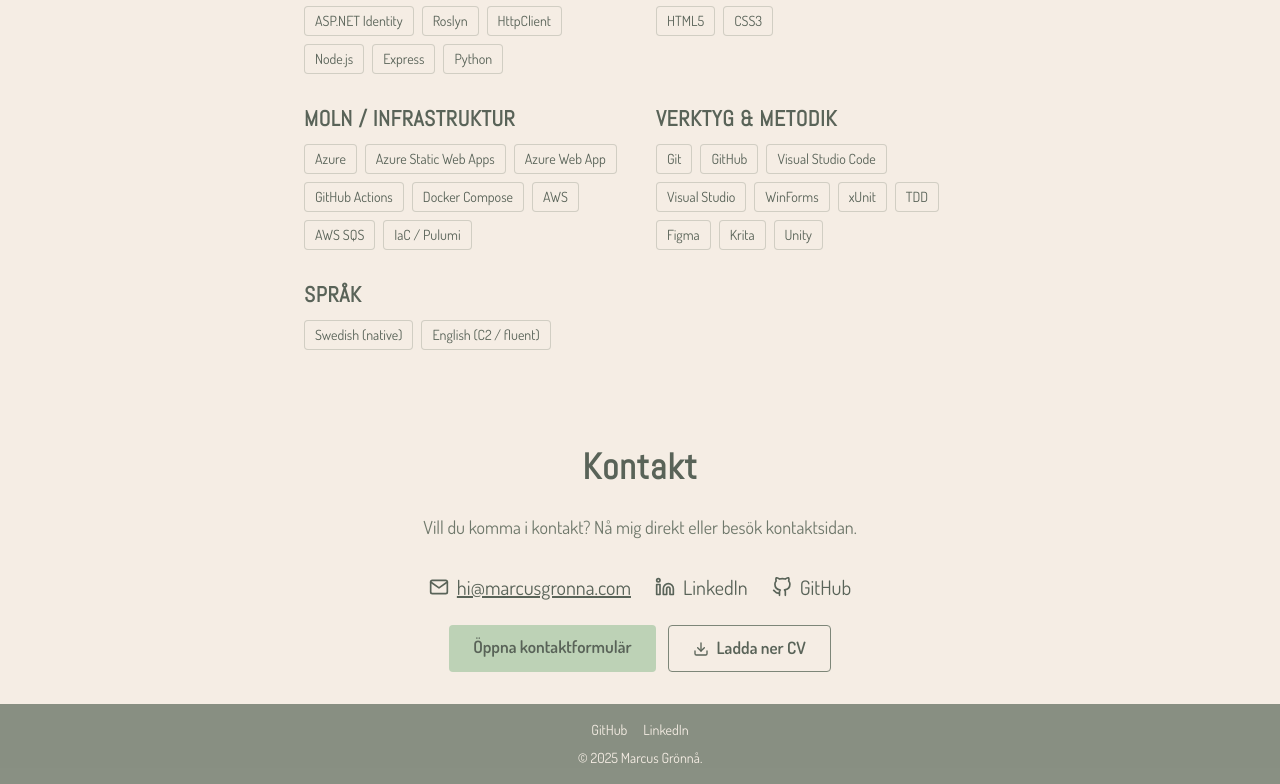
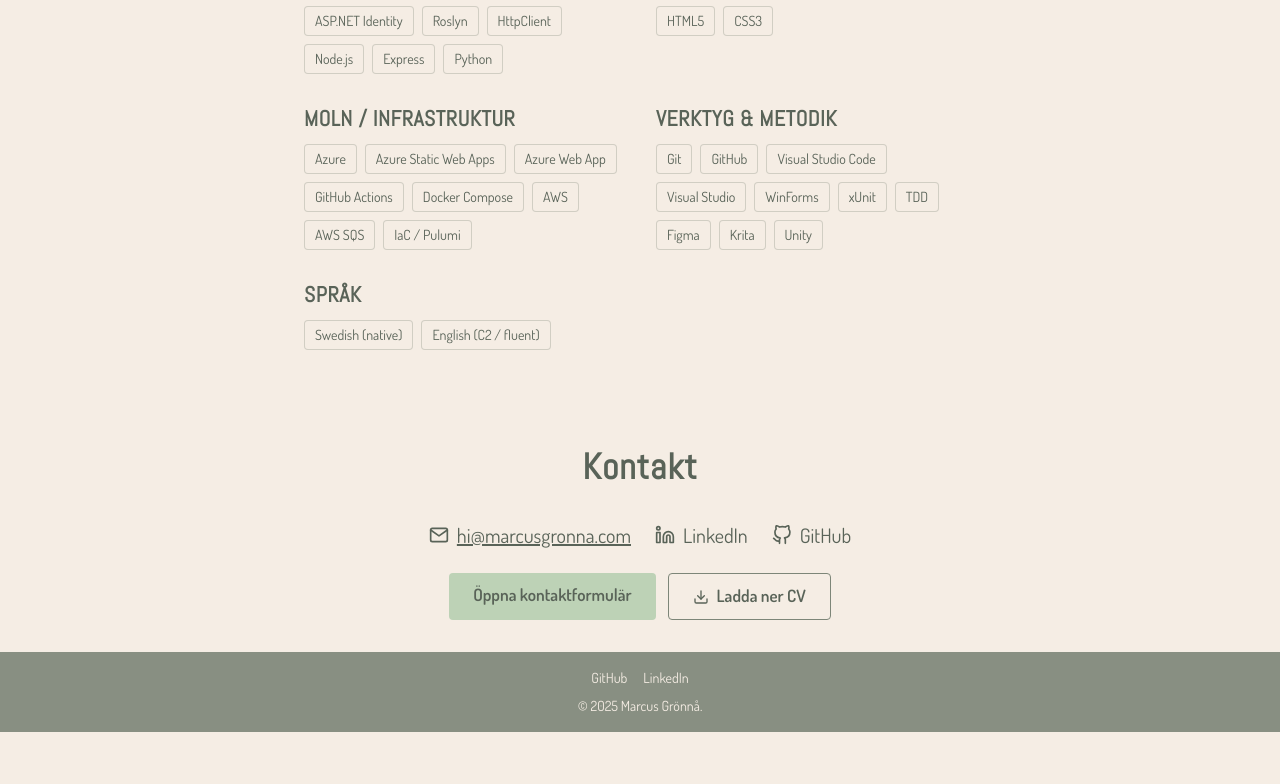
Before and after one commit to MarcusGronna/marcus-portfolio, a Next.js app: page / in a window 1280 px wide. Shown: the part 5583-6367 px from the top of the page. After the commit the page ends 6315 px from the top, so only its background shows below. Built offline with nearby package versions, Linux system fonts and the light colour scheme.

Commit message:
refactor: comment out contactSubtitle text in i18n file

```diff
--- a/src/content/i18n.ts
+++ b/src/content/i18n.ts
@@ -9,7 +9,8 @@ export const dict = {
     skills: "Skills",
     contact: "Contact",
     contactSubtitle:
-      "Want to get in touch? Reach me directly or visit the full contact page.",
+      // "Want to get in touch? Reach me directly or visit the full contact page.",
+      "",
     contactPage: "Open contact form",
     downloadCV: "Download CV",
     viewProjects: "View Projects",
@@ -28,7 +29,8 @@ export const dict = {
     skills: "Kompetenser",
     contact: "Kontakt",
     contactSubtitle:
-      "Vill du komma i kontakt? Nå mig direkt eller besök kontaktsidan.",
+      // "Vill du komma i kontakt? Nå mig direkt eller besök kontaktsidan.",
+      "",
     contactPage: "Öppna kontaktformulär",
     downloadCV: "Ladda ner CV",
     viewProjects: "Se projekt",
```
